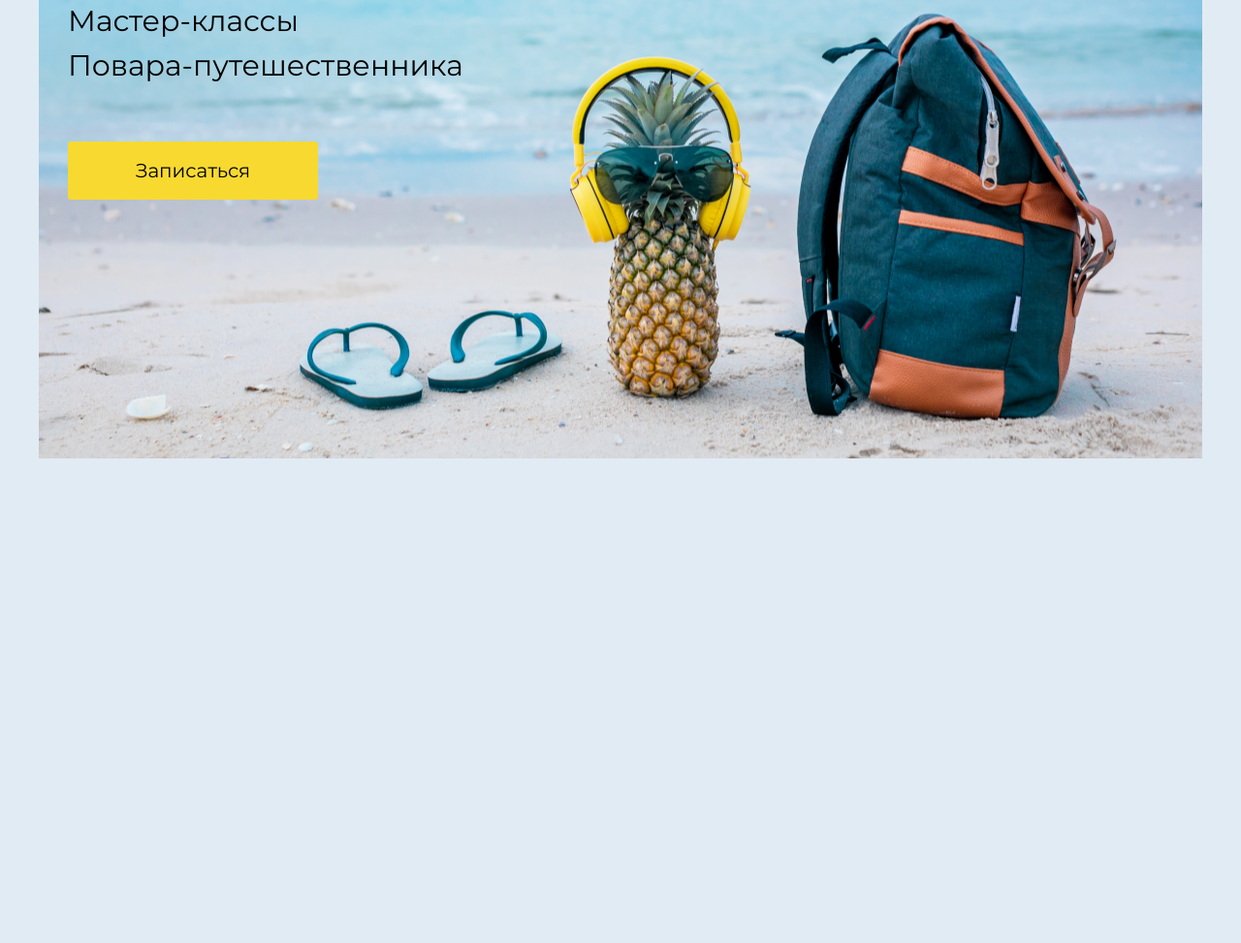
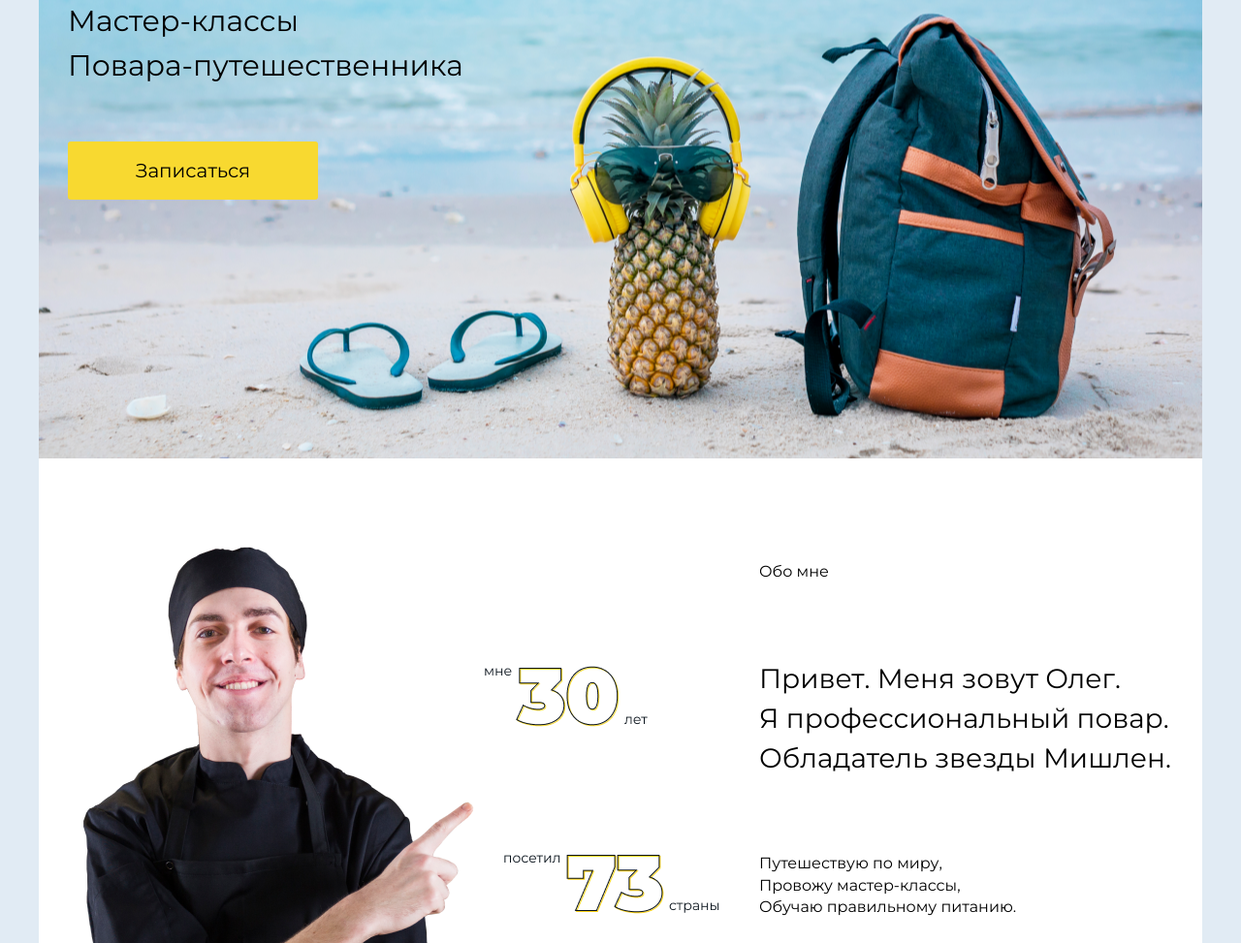
Before and after one commit to Ivan20066/Cook-Travel, a plain HTML site: page index.html in a window 1280 px wide. Shown: the part 327-1300 px from the top of the page at 97% size. Before the commit the page ends 800 px from the top, so only its background shows below. Drawn offline with Linux system fonts and the light colour scheme.

Commit message:
еще одна секция

```diff
--- a/css/main.css
+++ b/css/main.css
@@ -54,8 +54,9 @@ body {
 
 .hero {
     height: 800px;
+
 }
-.wrapper {
+.wrapper__hero {
    width: 1200px;
    margin: auto;
    background: url(../img/Rectangle\ 40.png) center no-repeat;
@@ -110,3 +111,60 @@ body {
     margin-top: 60px;
     display: inline-block;
 }
+.aboout {
+    background: white;
+    width: 1200px;
+    margin: auto;
+}
+.aboout__blok {
+    display:inline-flex;
+}
+.aboout__time {
+   margin-top: 188px;
+}
+.aboout__container {
+}
+.center {
+    margin-left: 20px;
+    margin-top: 76px;
+}
+.aboout__text {
+
+
+}
+.aboout__text-text {
+    font-family: Montserrat;
+font-style: normal;
+font-weight: normal;
+font-size: 28px;
+line-height: 147%;
+margin-top: 80px;
+}
+.boot {
+    margin-top: 76px;
+}
+.aboout__text-title{
+    font-family: Montserrat;
+    font-style: normal;
+    font-weight: normal;
+    font-size: 16px;
+    line-height: 20px;
+    margin-top: 107px;
+}
+.aboout__text-travel {
+    font-family: Montserrat;
+font-style: normal;
+font-weight: normal;
+font-size: 16px;
+line-height: 140%;
+margin-top: 77px;
+}
+.aboout__text-nutrition {
+
+font-family: Montserrat;
+font-style: normal;
+font-weight: normal;
+font-size: 16px;
+line-height: 140%;
+margin-top: 58px;
+}
--- a/index.html
+++ b/index.html
@@ -3,15 +3,18 @@
 <head>
     <meta charset="UTF-8">
     <meta name="viewport" content="width=1200, initial-scale=1.0">
+    <link rel="icon" type="image/png" sizes="16x16" href="./img/14_h.png">
     <link href="https://fonts.googleapis.com/css2?family=Montserrat:wght@400;700&display=swap" rel="stylesheet">
    <link rel="stylesheet" href="./css/main.css">
     <title>Cook&Travel</title>
 </head>
 <body>
     <div class="wrapper">
+    <div class="wrapper__hero">
+        <section class="hero">
         <div class="container">
 
-            <div class="hero">
+
 
         <header class="header">
             <div class="header__mask">
@@ -78,10 +81,51 @@
         <div class="btn">
             <a href="#" class="btn__record">Записaться</a>
         </div>
+    </section>
+      </div>
+
+        <section class="aboout">
+            <div class="container">
+                <div class="aboout__blok">
+                <div class="aboout__photo">
+                    <img src="./img/Rectangle 44.png" alt="" class="cook">
+                </div>
+
+            <div class="aboout__time">
+                <div class="aboout-me">
+                    <div class="aboout__container ">
+                    <img src="./img/30 (2).png" alt="" class="time">
+                </div>
+                <div class="aboout__container center">
+                    <img src="./img/73.png" alt="" class="time">
+                </div>
+                    <div class="aboout__container boot">
+                    <img src="./img/30year.png" alt="" class="time">
+                </div>
+
+                </div>
+                </div>
+
+            <div class="aboout__text">
+                <div class="aboout__text-title">Обо мне
+
+                </div>
+                <div class="aboout__text-text">Привет. Меня зовут Олег.<br>
+                    Я профессиональный повар. <br>
+                    Обладатель звезды Мишлен.<br></div>
+                  <div class="aboout__text-travel">  Путешествую по миру,<br>
+                    Провожу мастер-классы,<br>
+                    Обучаю правильному питанию.</div>
+                    <div class="aboout__text-nutrition">
+                        Вдохновляю людей готовить<br> с энтузиазмом.
+                    </div>
+            </div>
+        </div>
     </div>
+        </section>
 
 
-    </div>
+
 
     </div>
 
```
Also changed, not shown: img/14_h.png (added), img/30 (2).png (added), img/30year.png (added), img/73.png (added), img/Rectangle 44.png (added).
